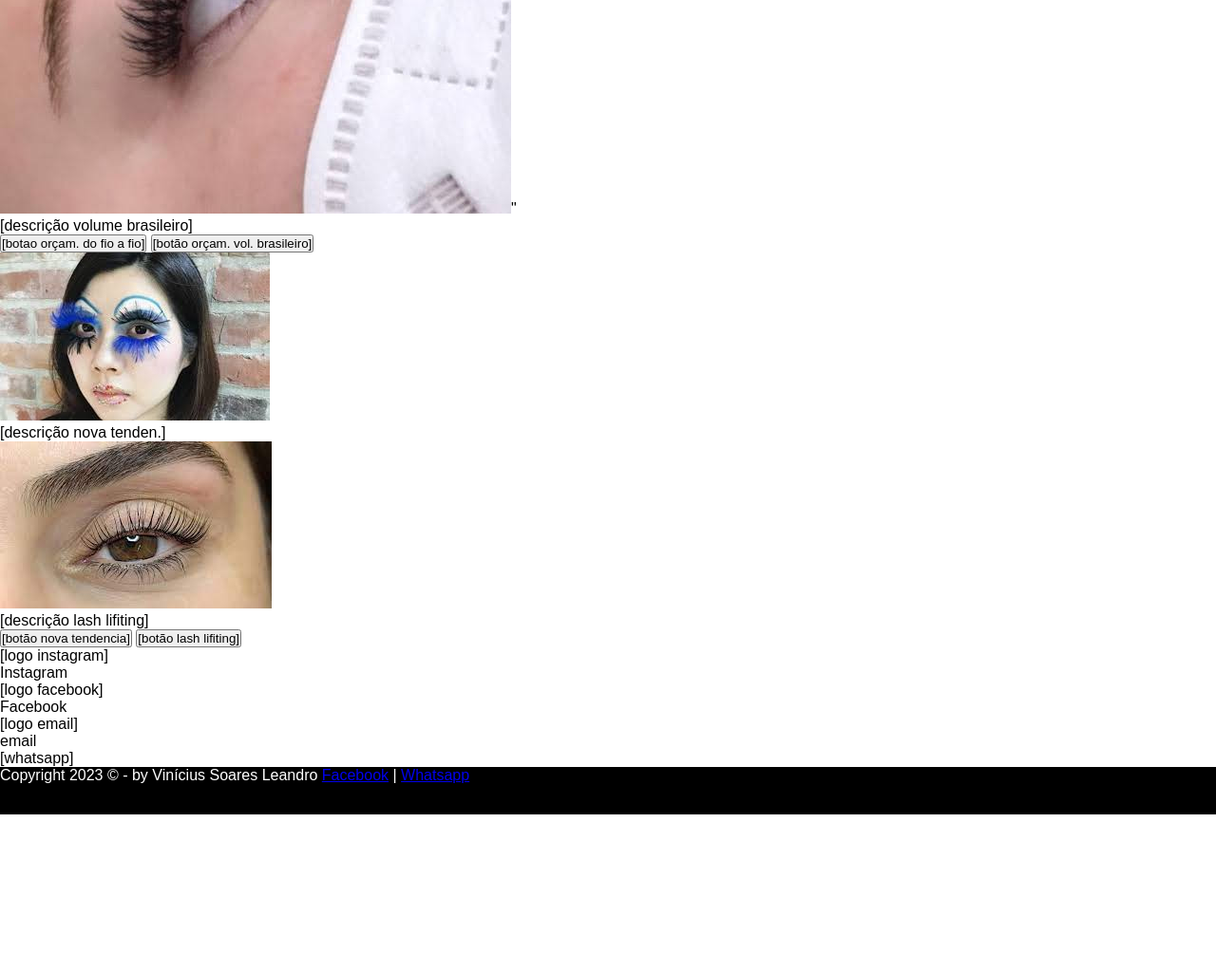
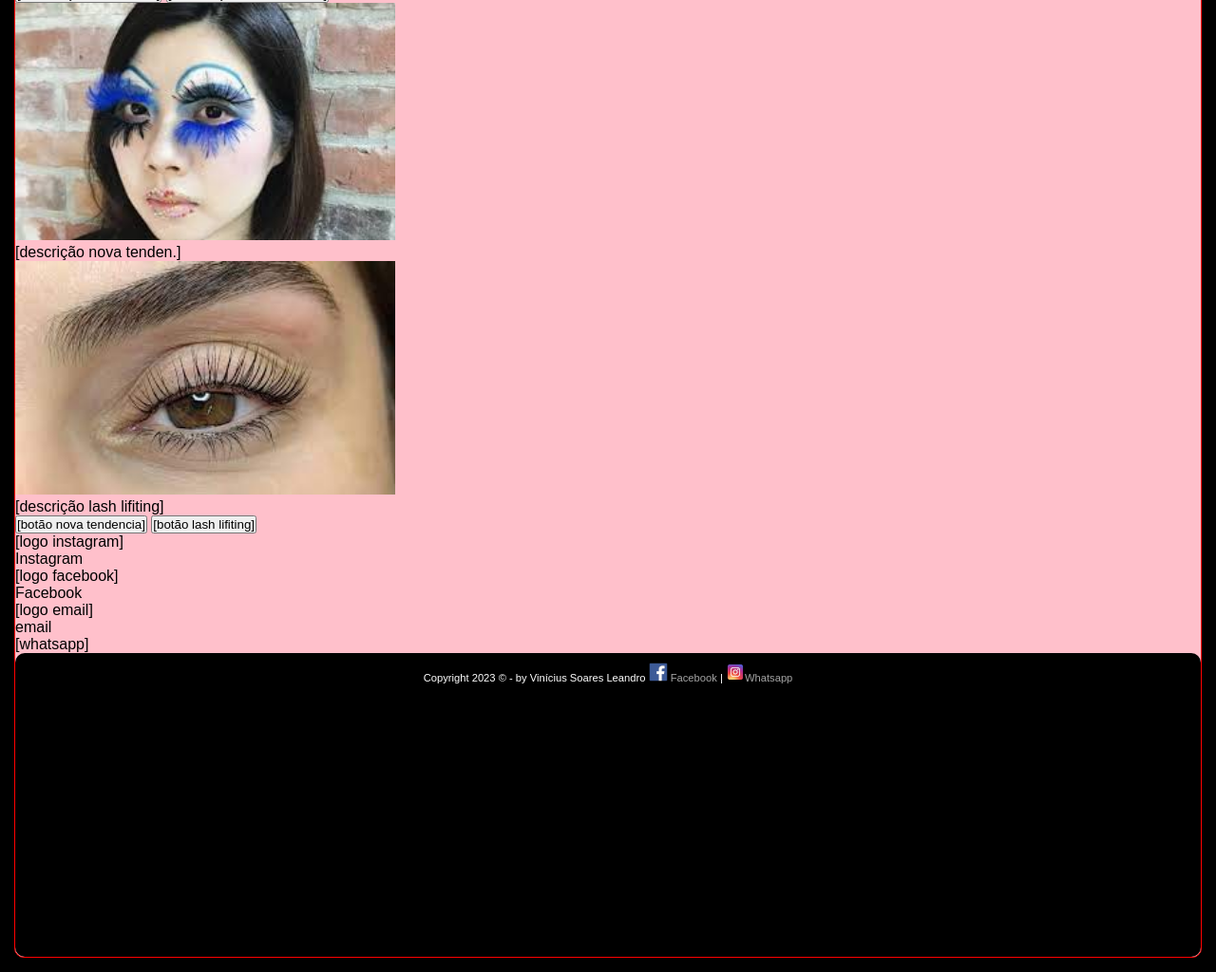
Before and after one commit to vlnlsoares/lash, a plain HTML site: page index.html in a window 1280 px wide. Shown: the part 1027-2051 px from the top of the page at 95% size. Before the commit the page ends 1885 px from the top, so only its background shows below. Drawn offline with Linux system fonts and the light colour scheme.

Commit message:
iniciando novamente

```diff
--- a/css/estilo.css
+++ b/css/estilo.css
@@ -1,16 +1,46 @@
 @charset "utf-8";
 
 * {
+    font-family: Arial, Helvetica, sans-serif;
     margin: 0px;
     padding: 0px;
-    font-family: Arial, Helvetica, sans-serif;
+
+}
+
+html {
+    background-color: black;
+}
+
+body {
+    background-color: pink;
+    margin: 15px;
+    border: 1px solid red;
+    border-radius: 10px;
+}
+
+.imagem {
+    width: 400px;
+}
+
+header {
+    background: url(../imagens/fio-a-fio.jpg) no-repeat;
+    background-position: center center;
+
 }
 
 footer {
-    height: 50px;
+    color: white;
+    font-size: .7em;
+    text-align: center;
     background-color: black;
+    border-radius: 10px;
+    padding: 10px;
+    height: 300px;
 }
-
-footer>p {
-    color: white;
+.footer {
+    vertical-align: center;
 }
+footer>p>a {
+    color: rgba(255, 255, 255, 0.643);
+    text-decoration: none;
+}
--- a/index.html
+++ b/index.html
@@ -1,21 +1,14 @@
 <!DOCTYPE html>
-
 <html lang="pt-br">
 
 <head>
-
     <meta charset="utf-8">
-
     <meta name="viewport" content="width=device-width, initial-scale=1.0" />
-
     <title>Studio Lash</title>
-
     <link rel="stylesheet" href="css/estilo.css">
-
 </head>
 
 <body>
-
     <header>
         <h1>Studio <sub>&lt;Lash&gt;</sub></h1>
         <h2>Maiara Teixeira</h2>
@@ -26,27 +19,26 @@
             <h3>Quem sou eu?</h3>
             <button>Clique Aki</button><br />
     </header>
-
     <main>
 
-        <span><img src="imagens/fio a fio.jpg" />
+        <span><img class="imagem" src="imagens/fio-a-fio.jpg" />
 
             <p>[descrição do fio a fio]</p>
         </span>
 
         <span>
-            <img src="imagens/volume brasileiro.jpg" />"
+            <img class="imagem" src="imagens/vol-brasileiro.jpg" />"
             <p>[descrição volume brasileiro]</p>
         </span>
 
         <span>
             <button>[botao orçam. do fio a fio]</button>
             <button>[botão orçam. vol. brasileiro]</button><br />
-            <img src="imagens/nova tendencia.jfif" />
+            <img class="imagem" src="imagens/nova-tendencia.jfif" />
             <p>[descrição nova tenden.]</p>
         </span>
 
-        <img src="imagens/lash lifting.jfif" />
+        <img class="imagem" src="imagens/lash-lifting.jfif" />
 
         <p>[descrição lash lifiting]</p>
 
@@ -67,12 +59,12 @@
         <p>email</p>
 
         [whatsapp]
-
-
     </main>
     <footer>
         <p> Copyright 2023 © - by Vinícius Soares Leandro <a href="https://www.facebook.com/vsleandro" target="_blank"
-                rel="external">Facebook</a> | <a href="https://wa.me/55015996477107" target="_blank"
+                rel="external"><img class="footer" src="./imagens/icones/icone-facebook-p.ico" alt="icone do facebook">
+                Facebook</a> | <img class="footer" src="./imagens/icones/icone-instagram-p.ico"
+                alt="icone do instagram"><a href="https://wa.me/55015996477107" target="_blank"
                 rel="external">Whatsapp</a></p>
     </footer>
 </body>
```
Also changed, not shown: imagens/fio-a-fio.jpg (renamed from imagens/fio a fio.jpg), imagens/icones/icone-facebook-p.ico (added), imagens/icones/icone-facebook.ico (added), imagens/icones/icone-instagram-p.ico (added), imagens/icones/icone-instagram.ico (added), imagens/lash-lifting.jfif (renamed from imagens/lash lifting.jfif), imagens/nova-tendencia.jfif (renamed from imagens/nova tendencia.jfif), imagens/vol-brasileiro.jpg (renamed from imagens/volume brasileiro.jpg).
